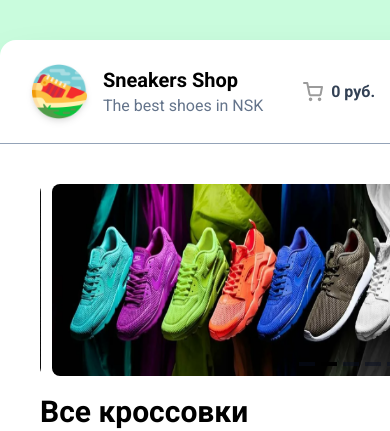
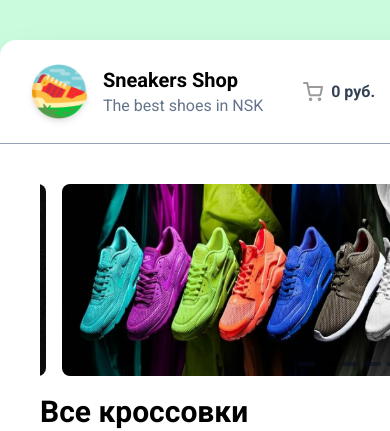
Before and after one commit to KV-wq/VUE_shop, a Vue app: page / in a window 390 px wide. Shown: the top 431 px of the page. Built offline with nearby package versions, Linux system fonts and the light colour scheme; no server answers.

Commit message:
adaptiv + localStates

```diff
--- a/src/components/Slider.vue
+++ b/src/components/Slider.vue
@@ -74,5 +74,11 @@ export default defineComponent({
 
 .carousel__slide {
   margin-left: 11px;
+  @media (max-width: 700px) {
+    margin-left: 16px;
+  }
+  @media (min-width: 2200px) {
+    margin-right: -13px;
+  }
 }
 </style>
```
